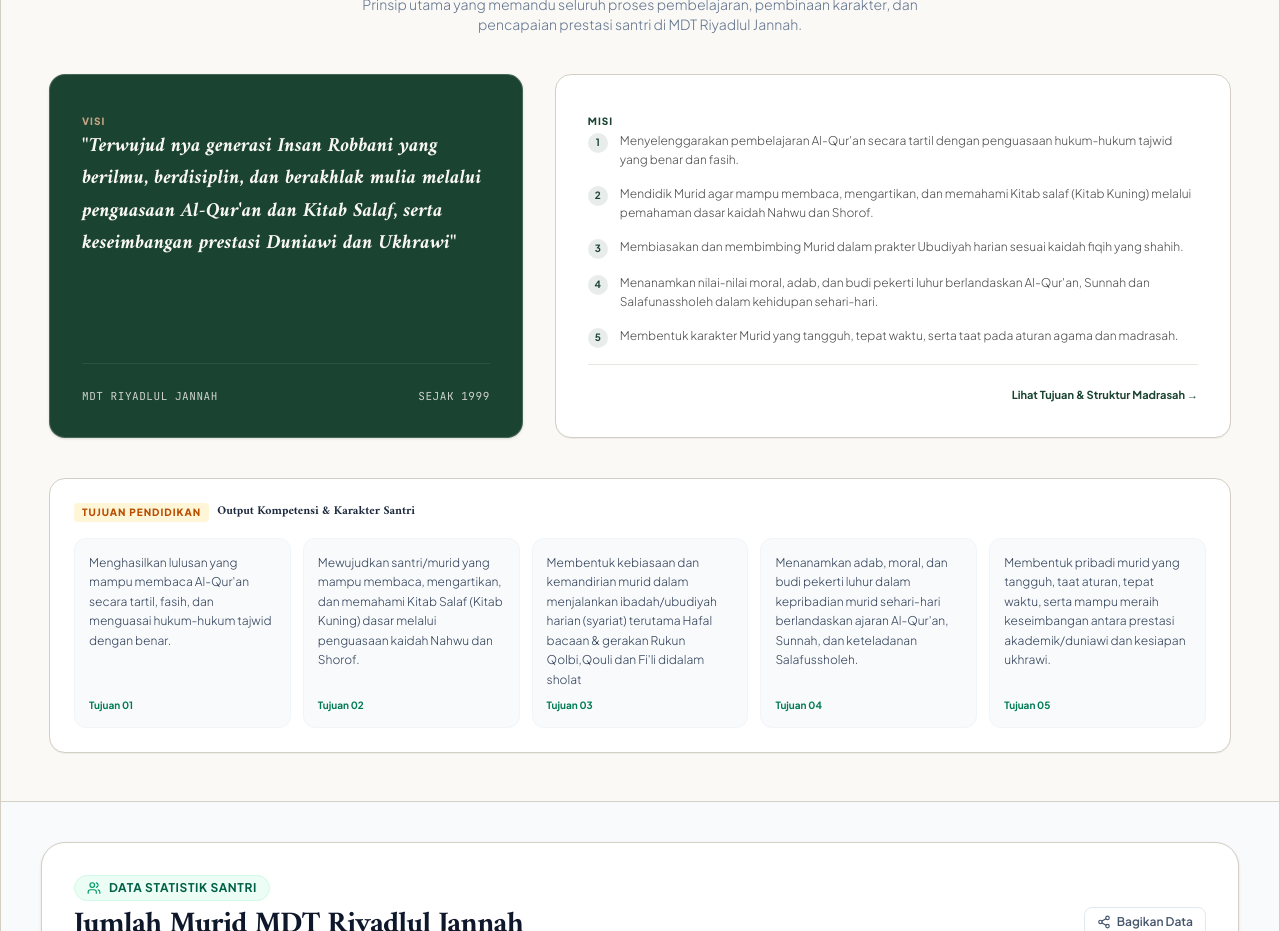
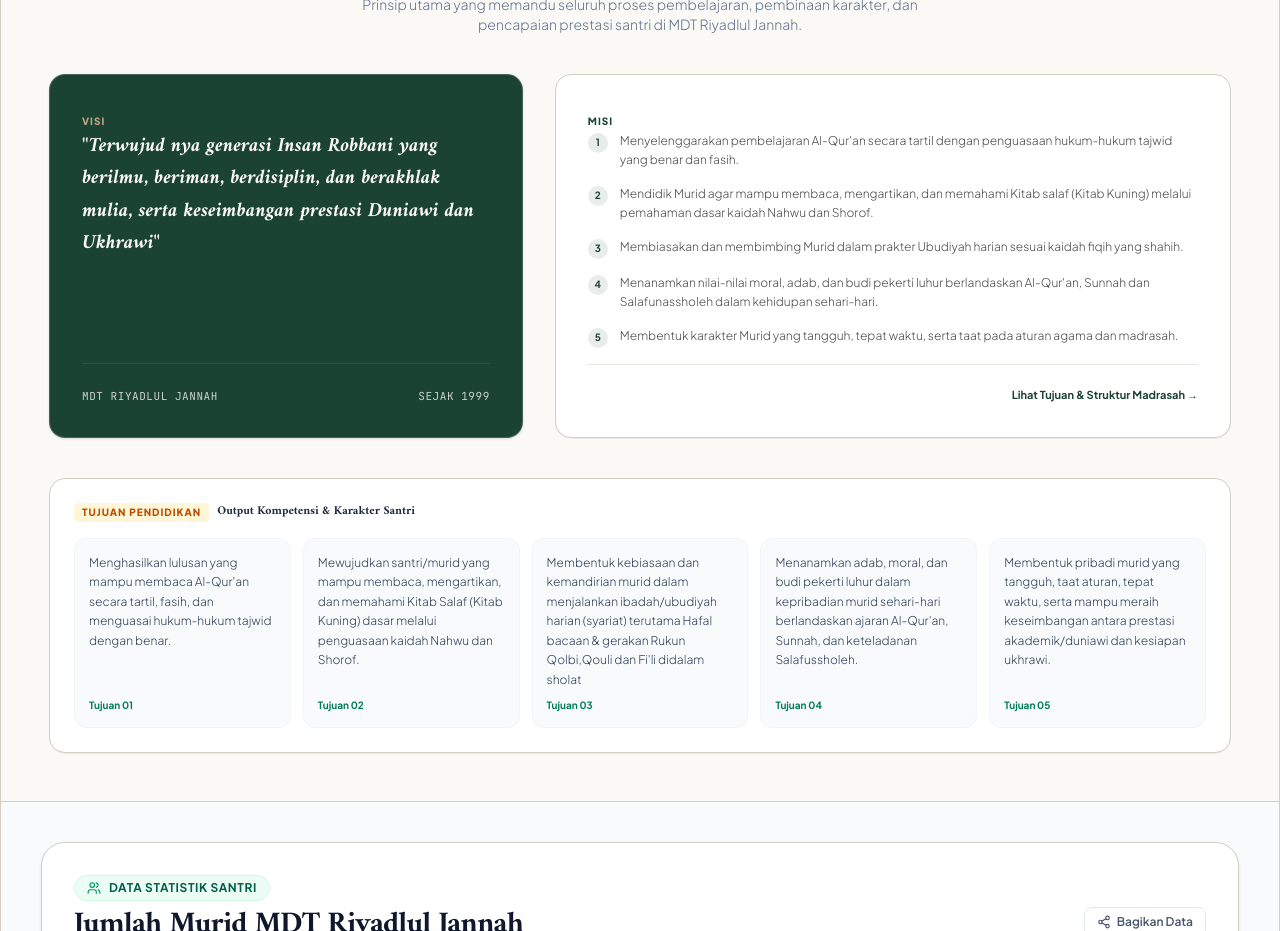
Before and after one commit to nurilrijan13/MDT-Riyadlul-Jannah, a React (Vite) app: page / in a window 1280 px wide. Shown: the part 2020-2951 px from the top of the page. Built offline with nearby package versions, Linux system fonts and the light colour scheme.

Commit message:
docs: update institution history text in data.ts

```diff
--- a/src/data.ts
+++ b/src/data.ts
@@ -34,7 +34,7 @@
     "Memasuki dekade kedua, seiring dengan meningkatnya kebutuhan masyarakat Pasir Gombong, madrasah melakukan pembenahan fasilitas fisik maupun kurikulum. Didukung oleh swadaya masyarakat dan para donatur, MDT Riyadlul Jannah berhasil membangun ruang-ruang kelas yang representatif dan nyaman bagi proses belajar santri. Secara administratif, madrasah pun resmi terdaftar di Kementerian Agama Republik Indonesia, yang menegaskan legalitas operasionalnya.",
     "Kini, setelah lebih dari dua dekade berkiprah, MDT Riyadlul Jannah telah melahirkan ratusan alumni yang tersebar di berbagai pondok pesantren terkemuka di Jawa dan madrasah lanjutan. Kami terus berkomitmen menjaga tradisi luhur keislaman ala Ahlussunnah wal Jama'ah An-Nahdliyah, sekaligus menerapkan inovasi metode pengajaran tahfidz yang ramah anak guna menjawab tantangan zaman dan membentuk karakter generasi emas bangsa yang sholih dan sholihah."
   ],
-  vision: "Terwujud nya generasi Insan Robbani yang berilmu, berdisiplin, dan berakhlak mulia melalui penguasaan Al-Qur'an dan Kitab Salaf, serta keseimbangan prestasi Duniawi dan Ukhrawi",
+  vision: "Terwujud nya generasi Insan Robbani yang berilmu, beriman, berdisiplin, dan berakhlak mulia, serta keseimbangan prestasi Duniawi dan Ukhrawi",
   mission: [
     "Menyelenggarakan pembelajaran Al-Qur'an secara tartil dengan penguasaan hukum-hukum tajwid yang benar dan fasih.",
     "Mendidik Murid agar mampu membaca, mengartikan, dan memahami Kitab salaf (Kitab Kuning) melalui pemahaman dasar kaidah Nahwu dan Shorof.",
```
